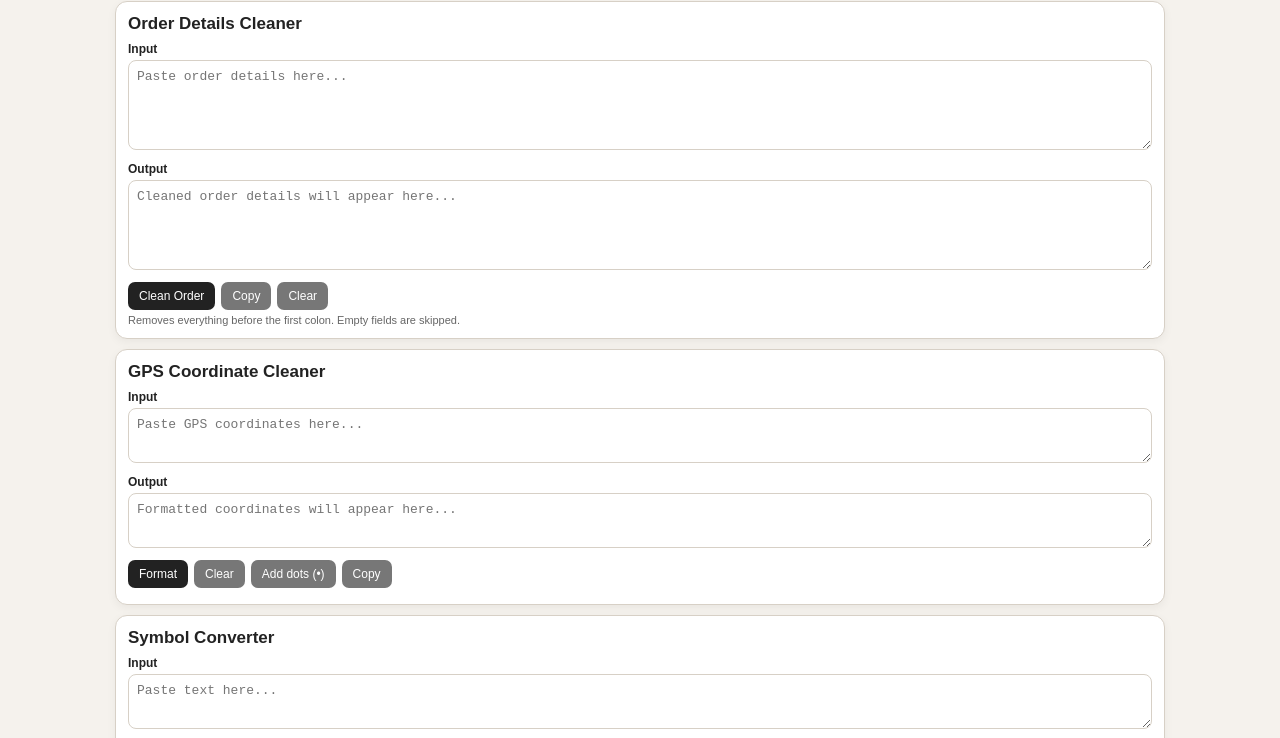
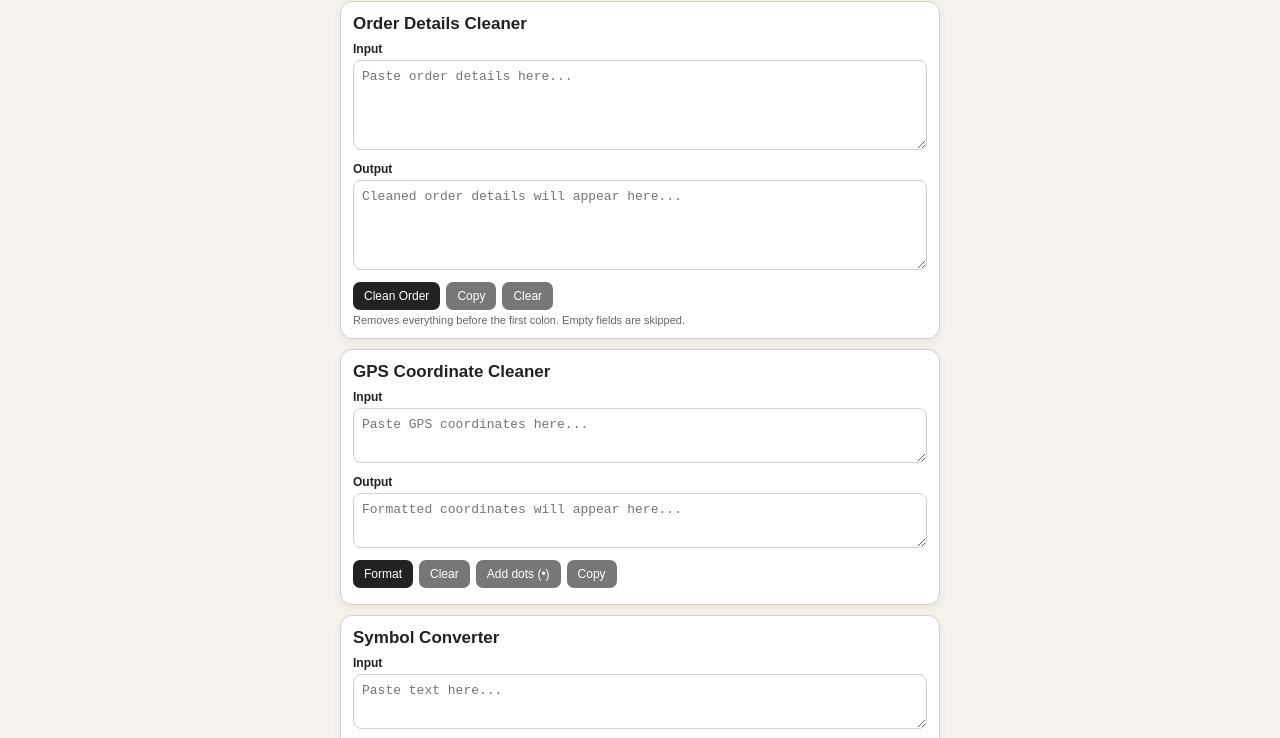
Before and after one commit to julesdesk/cleaner, a plain HTML site: page index.html in a window 1280 px wide. Shown: the part 51-789 px from the top of the page. Drawn offline with Linux system fonts and the light colour scheme.

Commit message:
Update index.html

```diff
--- a/index.html
+++ b/index.html
@@ -21,7 +21,7 @@
     }
 
     .wrap {
-      max-width:1050px;
+      max-width:600px;
       margin:0 auto;
     }
 
```
